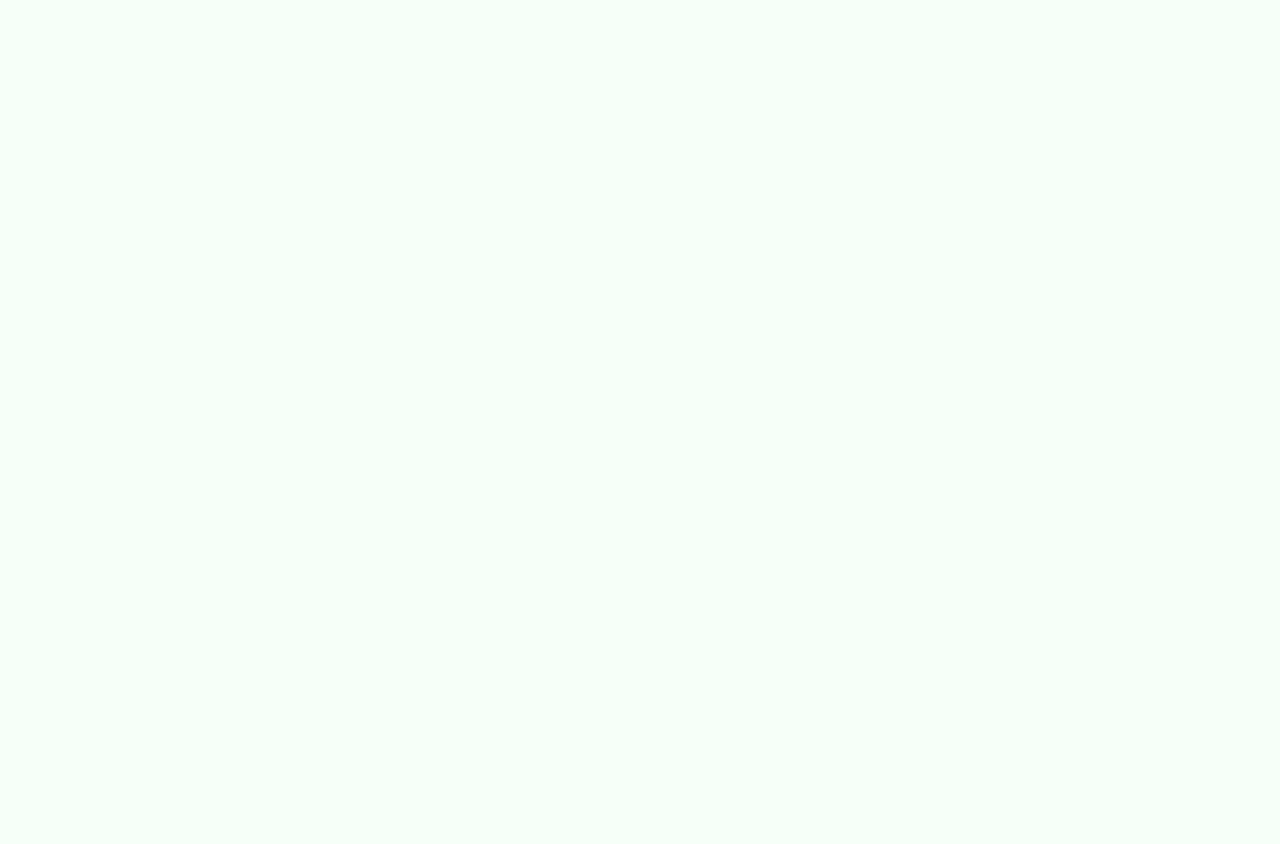
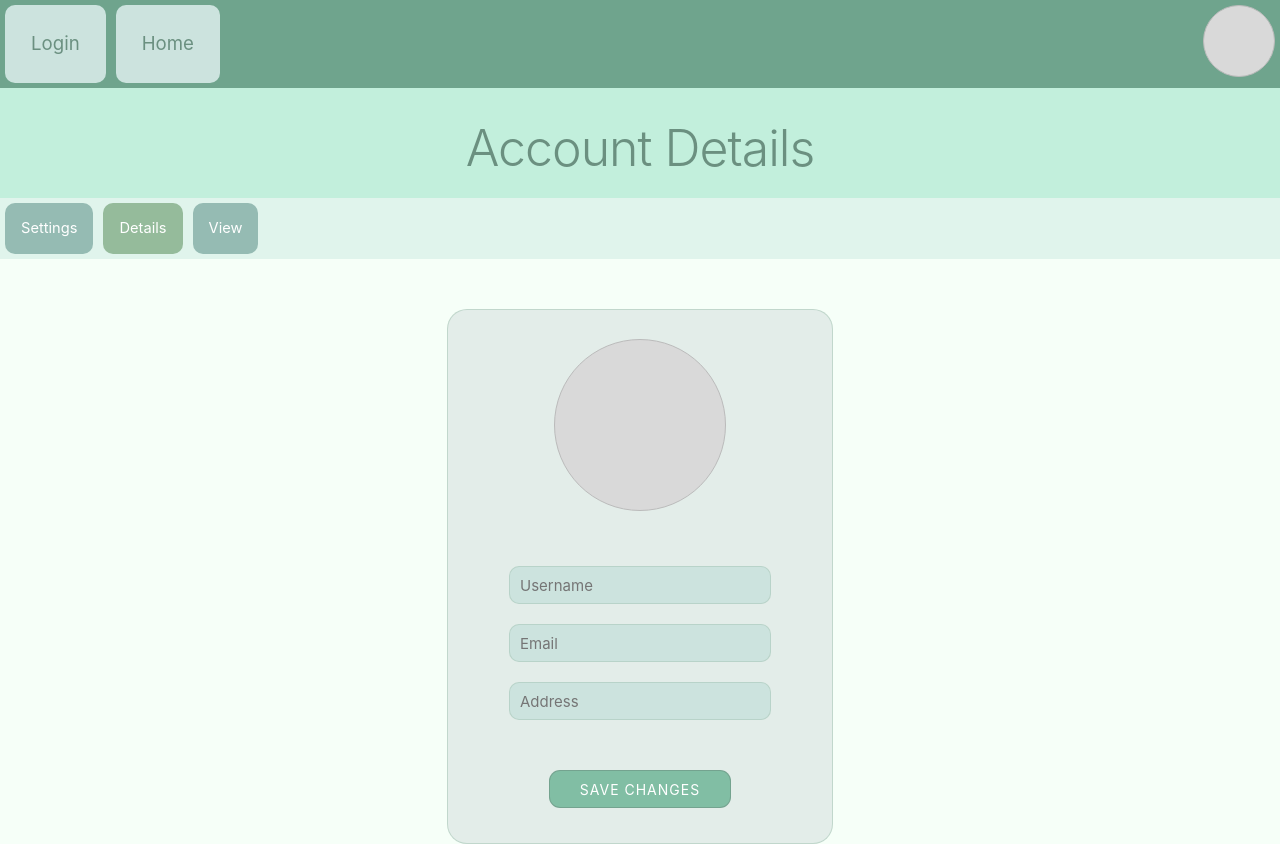
Before and after one commit to ardeng124/rentnbuy-3120-group-project, a React (Create React App) app in the folder group-y/: page /userdetails in a window 1280 px wide. Before the commit this address had no page. Before the commit the page ends 800 px from the top, so only its background shows below. Built offline with nearby package versions, Linux system fonts and the light colour scheme.

Commit message:
Skeleton frontend for user settings & account details

```diff
--- a/group-y/src/App.css
+++ b/group-y/src/App.css
@@ -31,7 +31,7 @@ body, html {
 .loginpageHeading{
   color: #6B9080;
   margin:40px;
-  font-size:40px;
+  font-size:45px;
 
 }
 .LoginPage h1{
@@ -50,8 +50,7 @@ body, html {
   width:30%;
   margin: auto;
   border-radius: 20px;
-  border:1px solid #a4c3b285 ;
-
+  border:1px solid #a4c3b285;
 }
 .loginheader{
   background-color:var(--header);
@@ -81,6 +80,10 @@ body, html {
   border: 1px solid #6b908090;
   font-weight: 400;
   font-size:14px;
+}
+
+.UserSettingsPage .appBtn {
+  width: auto;
 }
 
 .MasterHeader ul{
@@ -129,8 +132,24 @@ body, html {
   padding:35px;
   margin:5px
 }
+/* TODO: Fix dropdown menu */
+.dropdownMenu {
+  display: none;
+  /* box-shadow: 0px 8px 16px 0px rgba(0, 0, 0, 0.2); */
+  min-width: 160px;
+  max-width: 160px;
+  position: absolute;
+  background-color: #F6FFF8;
+  padding: 12px 16px;
+  z-index: 1;
+  left: 92%;
+  top: 6%;
+  border: 1px solid var(--outline-colour);
+}
 
-
+.dropDownMaster:hover .dropdownMenu {
+  display: block;
+}
 
 .miniNavBar ul{
   list-style-type: none;
@@ -154,7 +173,6 @@ body, html {
   border-radius: 10px;
   margin-right: 10px;
   margin:5px;
-
 }
 .miniNavBar li a:not(.active) {
   background-color: #95BBB3;
@@ -173,3 +191,29 @@ body, html {
   margin-top: 0px;
   padding-bottom: 0px;
 }
+.formContainer label {
+  display: inline !important;
+}
+.passChangeFieldSet{
+  margin: 30px;
+}
+.UserSettingsPage .loginBox label {
+  font-size: 13pt;
+  font-weight: 500;
+}
+
+.AccountDetailsPage .loginheader {
+  background-color: var(--header);
+  margin-bottom: 50px;
+  margin-top: 0px;
+  padding-bottom: 0px;
+}
+.AccountDetailsPage .appBtn {
+  width: auto;
+}
+.editUsrIconBtn{
+  background-color: #D9D9D9;
+    border-radius: 100%;
+    padding: 85px;
+    margin: 5px
+}
--- a/group-y/src/App.js
+++ b/group-y/src/App.js
@@ -3,6 +3,8 @@ import LogIn from './Pages/LogIn.js'
 import SignUp from './Pages/SignUp'
 import UserSettings from './Pages/UserSettings.js';
 import './App.css';
+import AccountDetails from './Pages/AccountDetails.js';
+
 
 import {
   BrowserRouter as Router,
@@ -24,15 +26,15 @@ function App() {
         </div> */}
 
                 <Routes>
-        <Route path="/" element ={<HomePage />} />
+                    <Route path="/" element={<HomePage />} />
                     <Route path="/login" element={<LogIn />} />
                     <Route path="/register" element={<SignUp />} />
                     <Route path="/settings" element={<UserSettings />} />
-
+                    <Route path="/userdetails" element={<AccountDetails />} />
                 </Routes>
             </Router>
         </div>
-  );
+    )
 }
 
 export default App;
--- /dev/null
+++ b/group-y/src/Pages/AccountDetails.js
@@ -0,0 +1,100 @@
+import React, { useState } from "react"
+
+function AccountDetails() {
+    const [formInfo, setFormInfo] = useState({ username: "", password: "" })
+
+    const handleUserClicked = (event) => {
+        console.log("clicked on user icon")
+    }
+    const formHandler = (event) => {
+        event.preventDefault()
+        console.log("Form submitted: ", formInfo)
+        updateFn(formInfo)
+        // setFormInfo(initialState)
+    }
+
+    const updateField = (event) => {
+        // which input element is this
+        const name = event.target.attributes.name.value
+        if (name === "username") {
+            setFormInfo({ ...formInfo, username: event.target.value })
+        } else if (name === "password") {
+            setFormInfo({ ...formInfo, password: event.target.value })
+        }
+    }
+    return (
+        <div className="AccountDetailsPage">
+            <section className="loginheader">
+                <div className="MasterHeader">
+                    <ul>
+                        <li>
+                            <a href="/login">Login</a>
+                        </li>
+                        <li>
+                            <a href="/">Home</a>
+                        </li>
+                        <li className="usrAccLi">
+                            {" "}
+                            <button
+                                className="usrAccBtn"
+                                onClick={handleUserClicked}
+                            ></button>
+                        </li>
+                    </ul>
+                </div>
+                <h1>Account Details</h1>
+
+                <div className="miniNavBar">
+                    <ul>
+                        <li>
+                            <a href="/settings">Settings</a>
+                        </li>
+                        <li>
+                            <a className="active" href="/userdetails">
+                                Details
+                            </a>
+                        </li>
+                        <li>
+                            <a href="/userview">View</a>
+                        </li>
+                    </ul>
+                </div>
+            </section>
+            <section class="loginBox">
+                <div className="formContainer">
+                    <br></br>
+                    <form className="border" onSubmit={formHandler}>
+                        {/* TODO: state updates on input change here */}
+                        <button className="editUsrIconBtn" onClick={()=> console.log("update")}/>
+                        <fieldset className="passChangeFieldSet">
+                            <input
+                                className="input"
+                                type="text"
+                                placeholder="Username"
+                                name="Username"
+                            />
+                            <input
+                                className="input"
+                                type="text"
+                                placeholder="Email"
+                                name="Email"
+                            />
+                            <input
+                                className="input"
+                                type="text"
+                                placeholder="Address"
+                                name="Address"
+                            />
+                        </fieldset>
+
+                        <button className="appBtn" type="submit">
+                            Save changes
+                        </button>
+                    </form>
+                </div>
+            </section>
+        </div>
+    )
+}
+
+export default AccountDetails
--- a/group-y/src/Pages/HomePage.js
+++ b/group-y/src/Pages/HomePage.js
@@ -51,7 +51,14 @@ const Conversations = () => {
                 <ul>
                     <li><a href="/login">Login</a></li>
                     <li><a className="active" href="/">Home</a></li>
-                    <li className='usrAccLi'> <button className='usrAccBtn' onClick={handleUserClicked}></button></li>
+                    <div className='dropDownMaster'>
+                        <li className='usrAccLi'> <button className='usrAccBtn' onClick={handleUserClicked}></button></li>
+                        <div class="dropdownMenu">
+                            <li><a href='/settings'>Settings</a></li>
+                            <li><a href='/userdetails'>Edit details</a></li>
+
+                        </div>
+                    </div>
                 </ul>
         </div>
             {/* <ConversationForm updateFn={addNewConvo}/>
--- a/group-y/src/Pages/SignUp.js
+++ b/group-y/src/Pages/SignUp.js
@@ -98,7 +98,7 @@ const SignIn = () => {
       <h1>Welcome to RentNBuy</h1>
       </section>
       <section className="loginBox">
-        <h1 className="log-sign-in">Signup</h1>
+        <h1 className="loginpageHeading">Signup</h1>
         {logInTracker ? <div>Your account '{localStorage.getItem('username')}' has successfully been registered!</div> : <SignUpForm updateFn={createNewUser}/>}
         {logInTracker && <Stack spacing={2} alignItems="center"> <button className="appBtn" onClick={(logOut)} variant="contained">Logout</button> </Stack>}
         {renderErrorMessage("uname")}
--- a/group-y/src/Pages/UserSettings.js
+++ b/group-y/src/Pages/UserSettings.js
@@ -1,32 +1,110 @@
-import React from 'react'
+import React, { useState } from "react";
 
 function UserSettings() {
+    const [formInfo, setFormInfo] = useState({username: '', password: ''})
+
     const handleUserClicked = (event) => {
         console.log("clicked on user icon")
     }
+    const formHandler = (event) => {
+        event.preventDefault()
+        console.log("Form submitted: ", formInfo)
+        updateFn(formInfo)
+        // setFormInfo(initialState)
+    }
+
+
+    const updateField = (event) => {
+        // which input element is this
+        const name = event.target.attributes.name.value
+        if (name === "username") {
+            setFormInfo({...formInfo, username: event.target.value})
+        } else if (name === "password") {
+            setFormInfo({...formInfo, password: event.target.value})
+        }
+    }
   return (
-    <div className='UserSettingsPage'>
+      <div className="UserSettingsPage">
           <section className="loginheader">
-        <div className='MasterHeader'>
+              <div className="MasterHeader">
                   <ul>
-                    <li><a href="/login">Login</a></li>
-                    <li><a href="/">Home</a></li>
-                    <li className='usrAccLi'> <button className='usrAccBtn' onClick={handleUserClicked}></button></li>
+                      <li>
+                          <a href="/login">Login</a>
+                      </li>
+                      <li>
+                          <a href="/">Home</a>
+                      </li>
+                      <li className="usrAccLi">
+                          {" "}
+                          <button
+                              className="usrAccBtn"
+                              onClick={handleUserClicked}
+                          ></button>
+                      </li>
                   </ul>
               </div>
               <h1>User Settings</h1>
 
-        <div className='miniNavBar'>
+              <div className="miniNavBar">
                   <ul>
-                    <li><a className= 'active' href="/settings">Settings</a></li>
-                    <li><a href="/userdetails">Details</a></li>
-                    <li><a href="/userview">View</a></li>
-
+                      <li>
+                          <a className="active" href="/settings">
+                              Settings
+                          </a>
+                      </li>
+                      <li>
+                          <a href="/userdetails">Details</a>
+                      </li>
+                      <li>
+                          <a href="/userview">View</a>
+                      </li>
                   </ul>
               </div>
           </section>
-        <section className='main'>
+          <section class="loginBox">
+              <div className="formContainer">
+                <br></br>
+                  <form className="border" onSubmit={formHandler}>
+                      <input
+                          type="checkbox"
+                          id="profanityFilter"
+                          name="profanityFilter"
+                          value="profanityFilter"
+                      />
+                    <label for="profanityFilter"> Filter profanity?</label>
 
+
+                      {/* TODO: state updates on input change here */}
+                      <fieldset className="passChangeFieldSet">
+                      <legend>Password change</legend>
+                          <input
+                              className="input"
+                              type="password"
+                              placeholder="Old password"
+                              name="oldPass"
+
+                          />
+                          <input
+                              className="input"
+                              type="password"
+                              placeholder="New password"
+                              name="oldPass"
+
+                          />
+                          <input
+                              className="input"
+                              type="password"
+                              placeholder="New password retype"
+                              name="oldPass"
+
+                          />
+                      </fieldset>
+
+                      <button className="appBtn" type="submit">
+                          Save changes
+                      </button>
+                  </form>
+              </div>
           </section>
       </div>
   )
```
Lines whose indentation alone changed are shown as unchanged.
